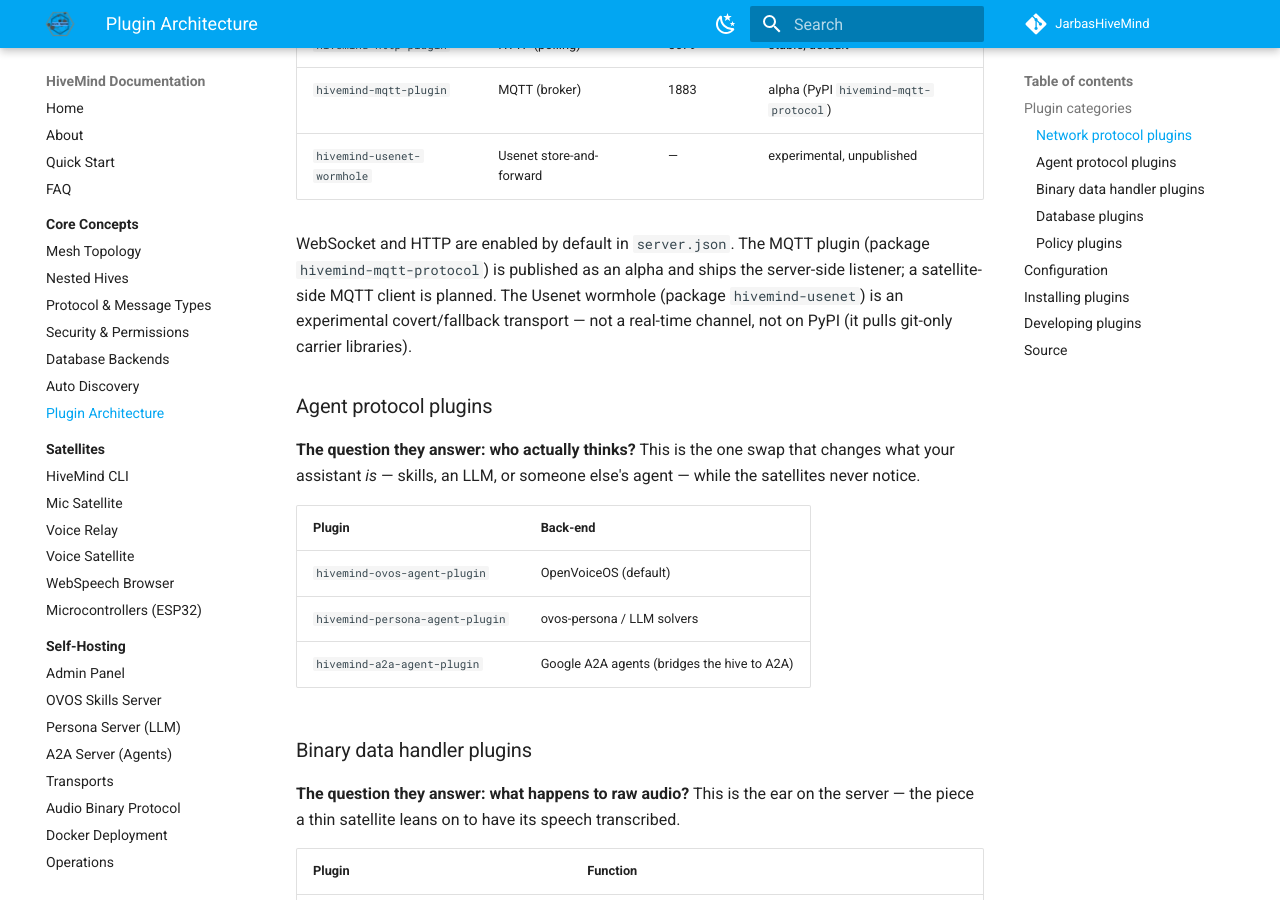
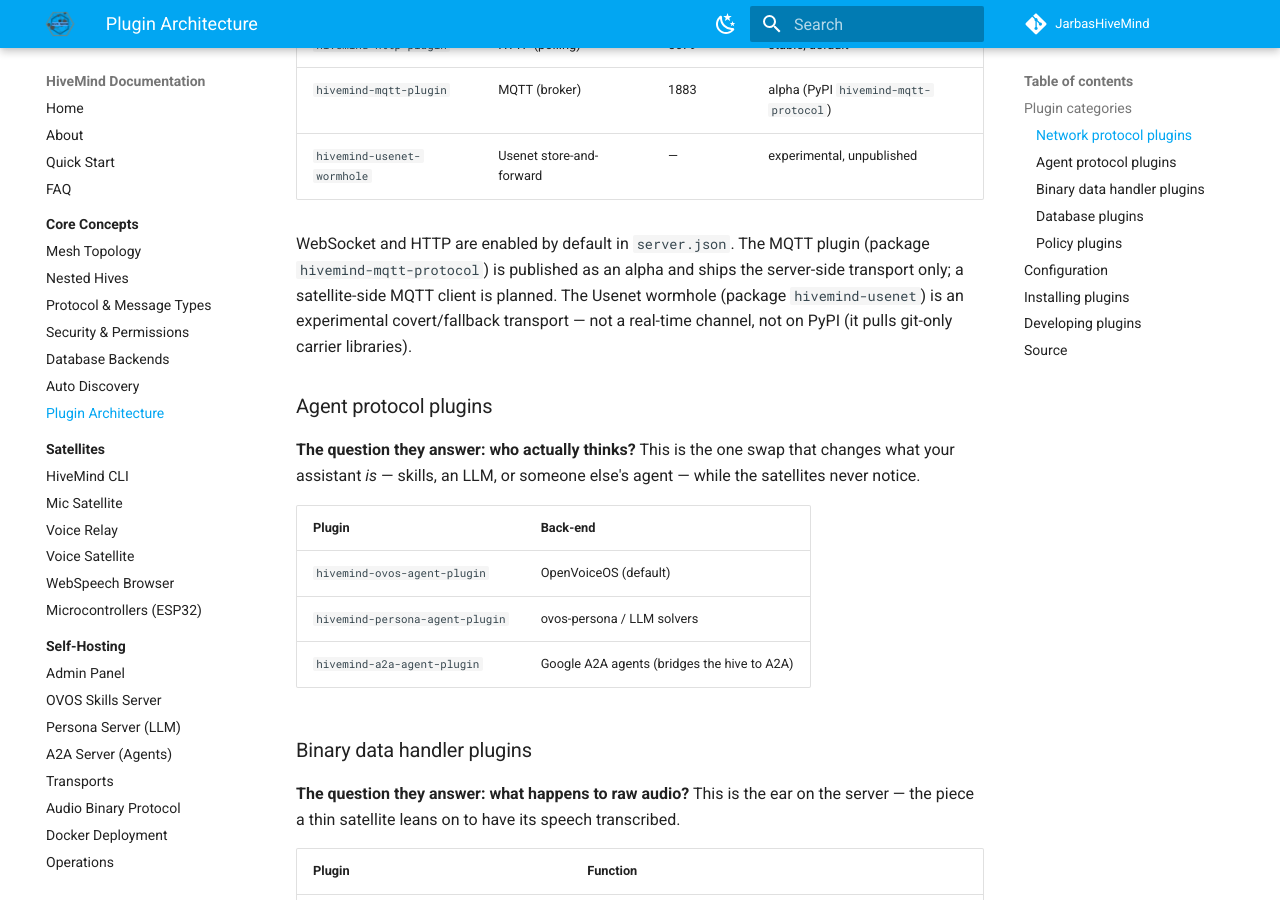
Before and after one commit to JarbasHiveMind/HiveMind-community-docs, an MkDocs documentation site: the page built from docs/concepts/plugins.md, in a window 1280 px wide and 900 px high, scrolled down 1703 px. Built offline with MkDocs 1.6.1 and Material for MkDocs 9.7.7, drawn with Linux system fonts in a browser that asks for light colours.

Commit message:
docs: drop misleading listener terminology
There is no listener component: there is only hivemind-core. Use
hivemind-core or transport where the prose named a listener as a
thing you run.

Co-Authored-By: Claude Opus 4.8 <noreply@anthropic.com>

```diff
--- a/docs/concepts/plugins.md
+++ b/docs/concepts/plugins.md
@@ -35,7 +35,7 @@ listens for and connects to satellites.
 
 WebSocket and HTTP are enabled by default in `server.json`. The MQTT plugin
 (package `hivemind-mqtt-protocol`) is published as an alpha and ships the server-side
-listener; a satellite-side MQTT client is planned. The Usenet wormhole
+transport only; a satellite-side MQTT client is planned. The Usenet wormhole
 (package `hivemind-usenet`) is an experimental covert/fallback transport — not a
 real-time channel, not on PyPI (it pulls git-only carrier libraries).
 
```
Also changed, not shown: docs/concepts/protocol.md (+3 -3 lines), docs/developers/protocol-spec.md (+1 -1 lines), docs/reference/config.md (+1 -1 lines).
